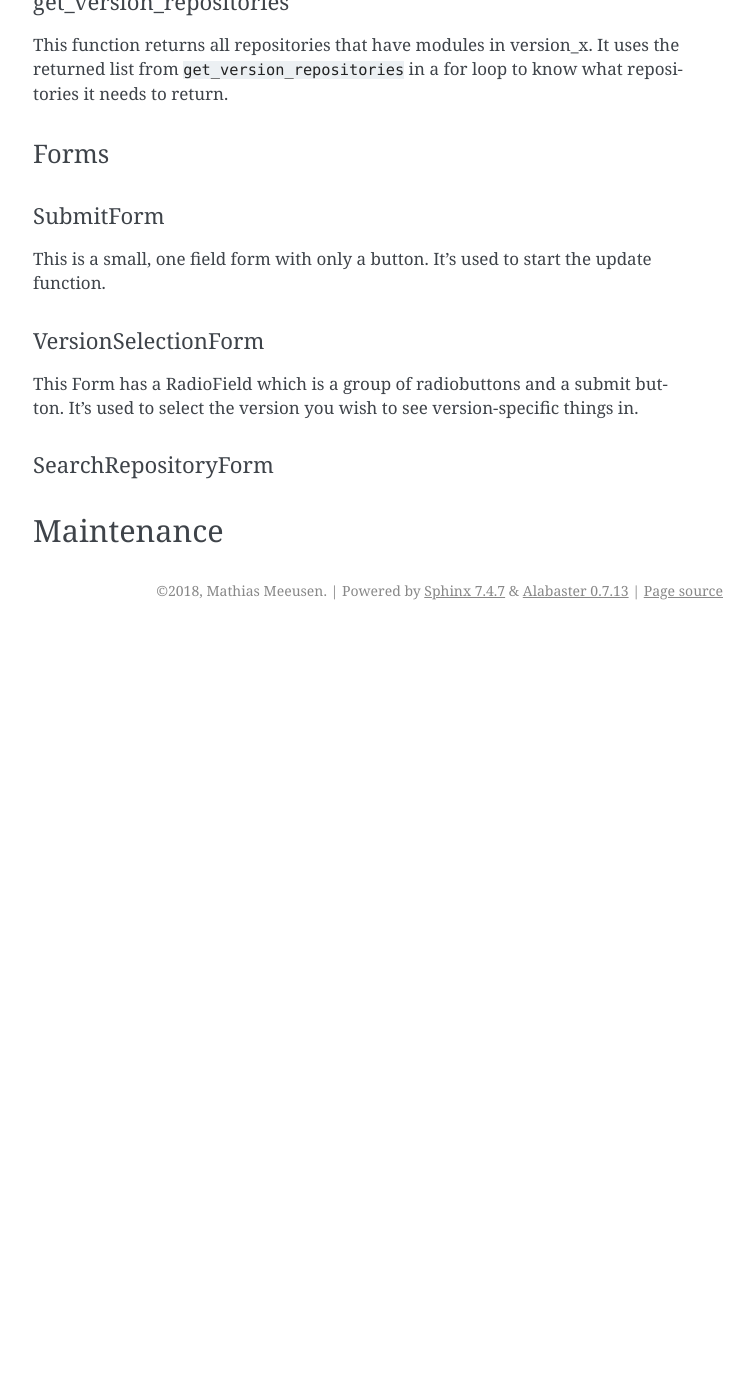
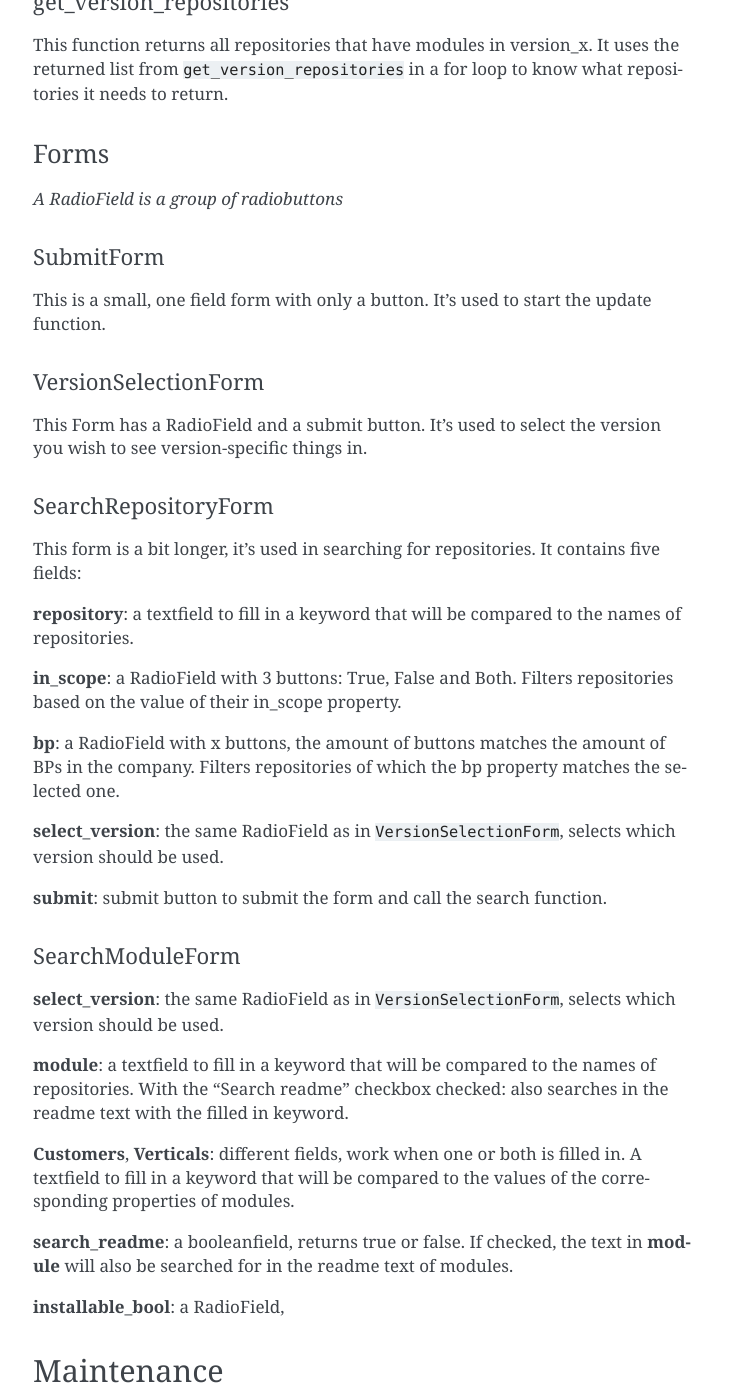
Before and after one commit to mathiasmeeusengt/oca_modules_table, a Sphinx documentation site: the page built from docs/dev_guide/source_code.rst, in a window 1280 px wide and 1400 px high, scrolled down 7227 px. Shown: the whole window, without its empty margins (387-1141 px from the left). Built offline with Sphinx 7.4.7, drawn with Linux system fonts in a browser that asks for light colours; before the commit the page ends 7857 px from its top, so only the background shows below that.

Commit message:
docs update

```diff
--- a/docs/dev_guide/source_code.rst
+++ b/docs/dev_guide/source_code.rst
@@ -261,7 +261,7 @@ This function calls for one repository from the API, using a string to search fo
 
 Version (specific) functions
 ----------------------------
-*Version_x is the selected version used in the functions: "version_(8-11)"
+*Version_x is the selected version used in the functions: "version_(8-11)"*
 
 search_version_modules
 **********************
@@ -281,22 +281,53 @@ This function returns all repositories that have modules in version_x. It uses t
 ``get_version_repositories`` in a for loop to know what repositories it needs to return.
 
 
+
 Forms
 -----
+*A RadioField is a group of radiobuttons*
 
 SubmitForm
 **********
 This is a small, one field form with only a button. It's used to start the update function.
 
+
 VersionSelectionForm
 ********************
-This Form has a RadioField which is a group of radiobuttons and a submit button. It's used to select the version you
+This Form has a RadioField and a submit button. It's used to select the version you
 wish to see version-specific things in.
+
 
 SearchRepositoryForm
 ********************
+This form is a bit longer, it's used in searching for repositories. It contains five fields:
+
+**repository**: a textfield to fill in a keyword that will be compared to the names of repositories.
+
+**in_scope**: a RadioField with 3 buttons: True, False and Both. Filters repositories based on the value of their
+in_scope property.
+
+**bp**: a RadioField with x buttons, the amount of buttons matches the amount of BPs in the company. Filters
+repositories of which the bp property matches the selected one.
+
+**select_version**: the same RadioField as in ``VersionSelectionForm``, selects which version should be used.
+
+**submit**: submit button to submit the form and call the search function.
 
 
+SearchModuleForm
+****************
+**select_version**: the same RadioField as in ``VersionSelectionForm``, selects which version should be used.
+
+**module**: a textfield to fill in a keyword that will be compared to the names of repositories.
+With the "Search readme" checkbox checked: also searches in the readme text with the filled in keyword.
+
+**Customers**, **Verticals**: different fields, work when one or both is filled in. A textfield to fill in a keyword
+that will be compared to the values of the corresponding properties of modules.
+
+**search_readme**: a booleanfield, returns true or false. If checked, the text in **module** will also be searched for
+in the readme text of modules.
+
+**installable_bool**: a RadioField,
 
 
 
```
Also changed, not shown: 5 other files.
